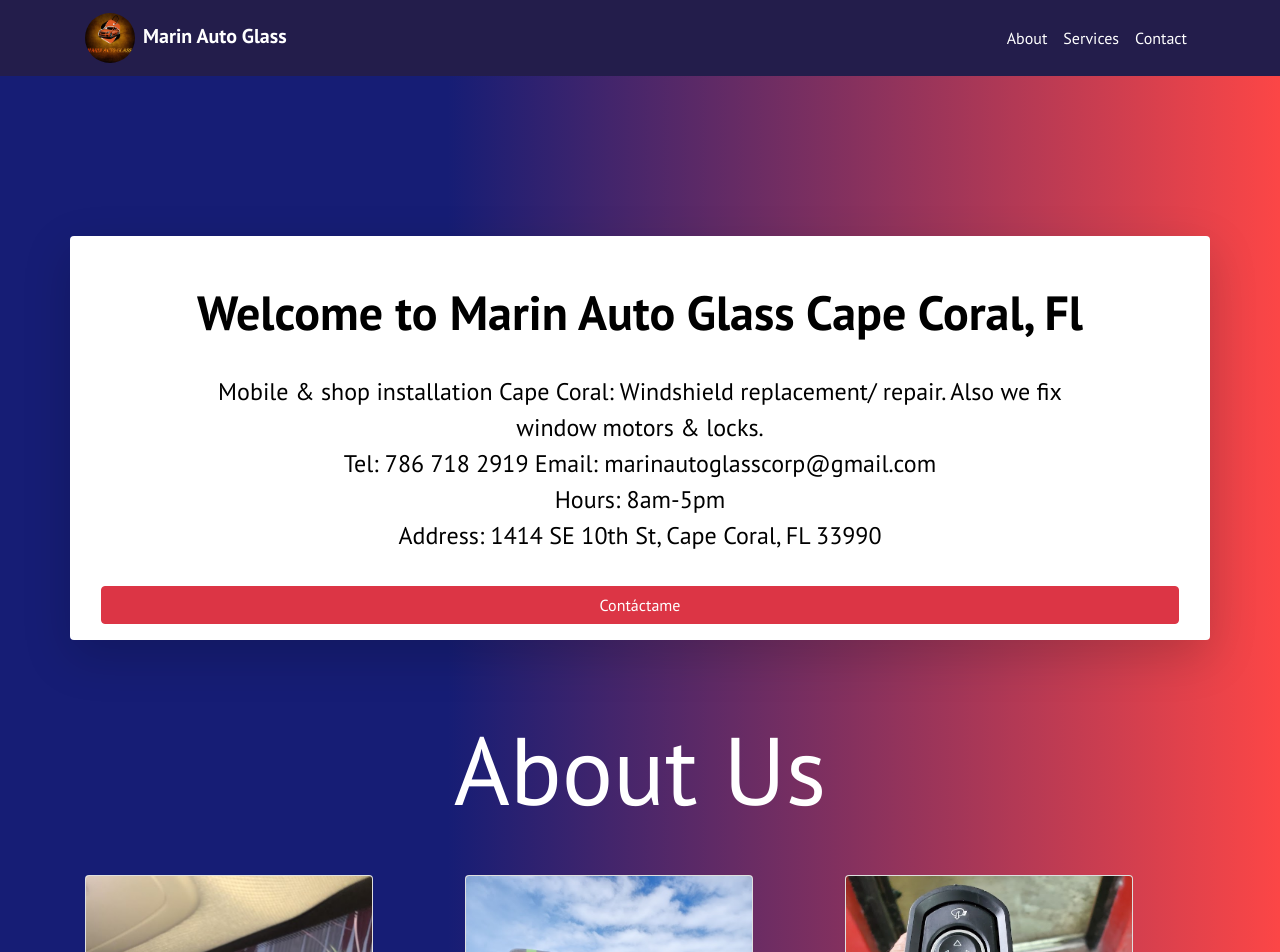
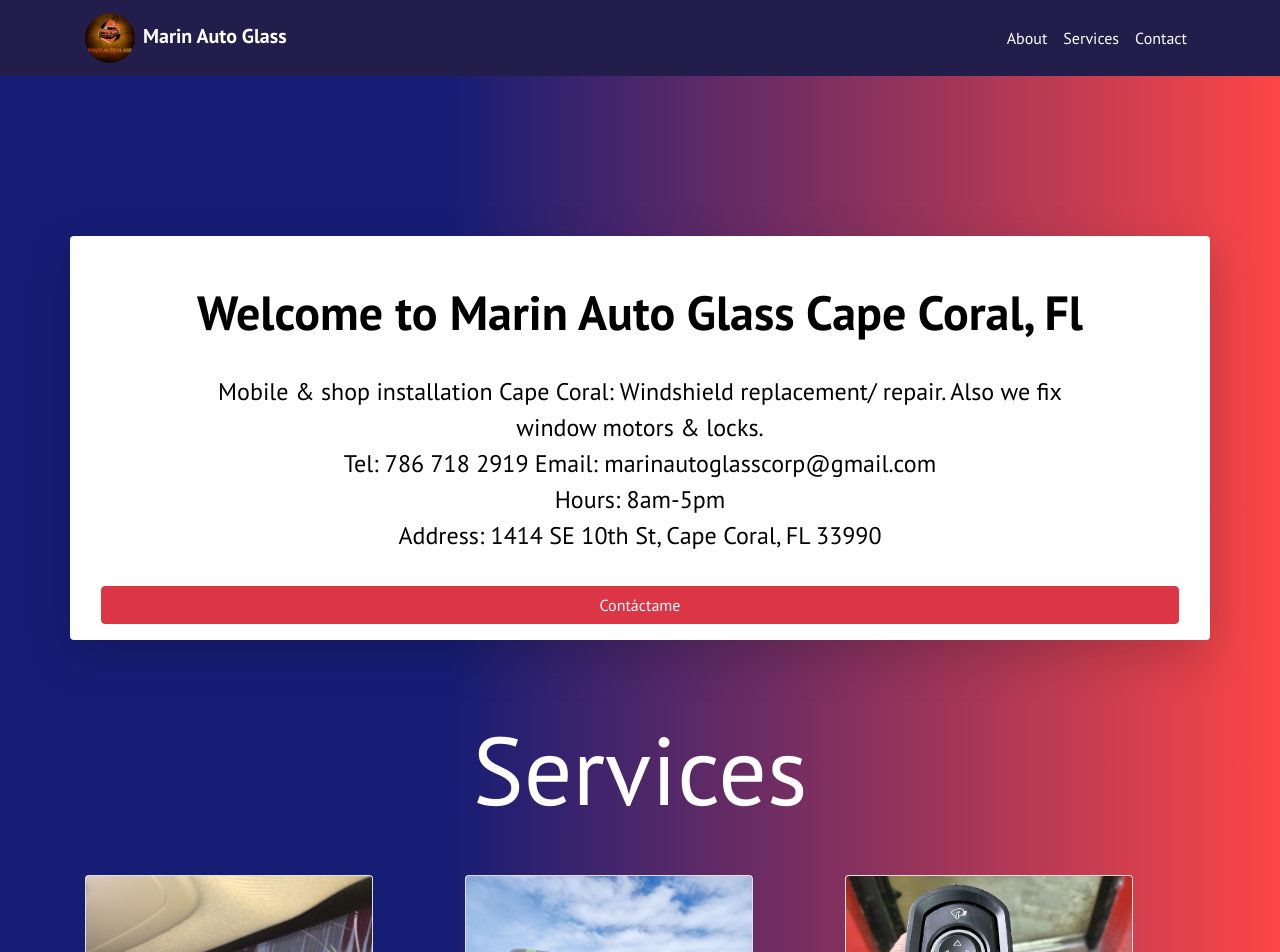
Before and after one commit to T00lio/marinautoglass, a React (Create React App) app: page / in a window 1280 px wide. Shown: the top 952 px of the page. Built offline with nearby package versions, Linux system fonts and the light colour scheme.

Commit message:
corrected titles

```diff
--- a/src/components/Hero.js
+++ b/src/components/Hero.js
@@ -44,7 +44,7 @@
               className="display-1 text-center"
               style={{ color: "white", textAlign: "center", margin: "auto" }}
             >
-              About Us
+              Services
             </h1>
             <div class="container mt-5 mb-5">
               <div class="row">
```
